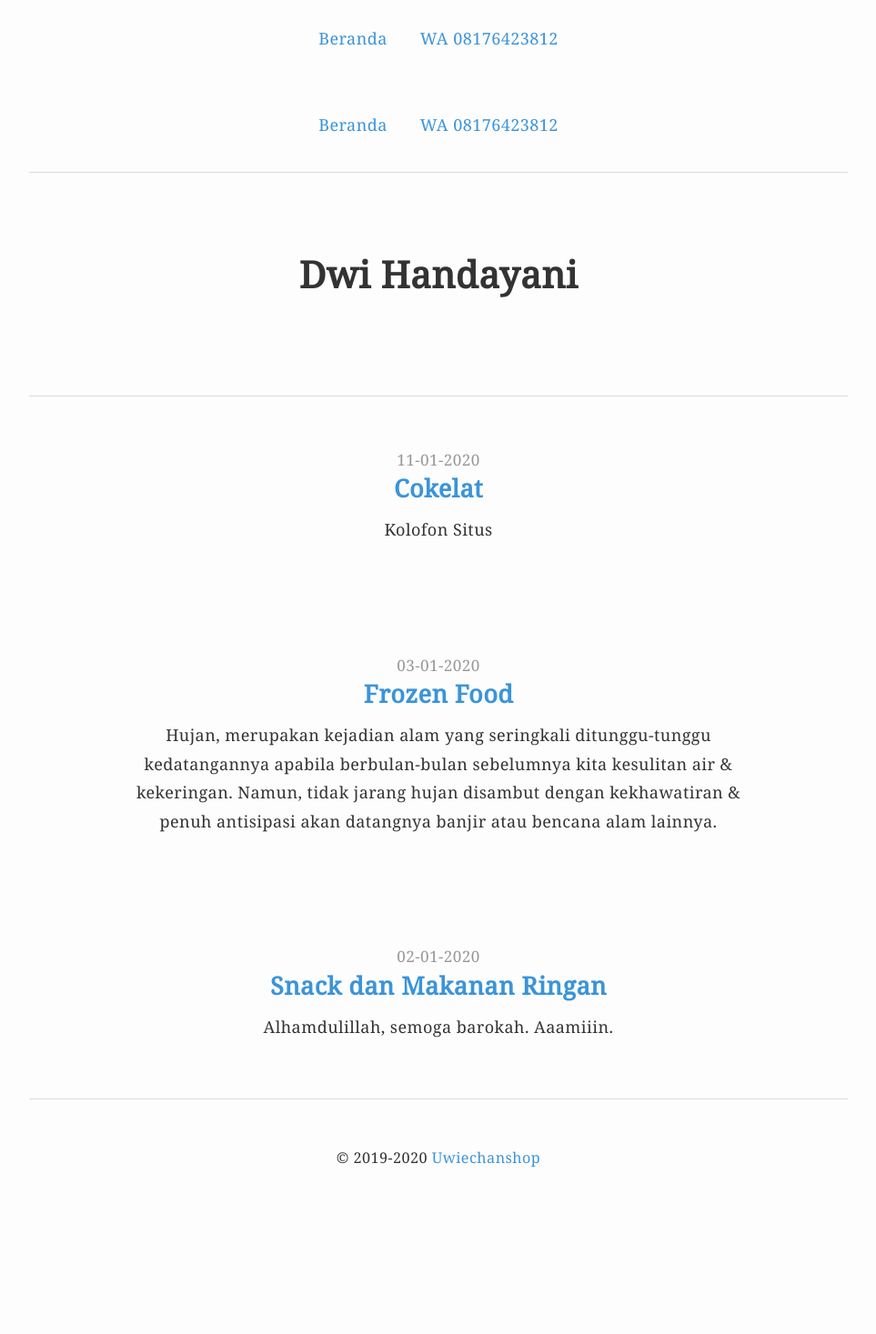
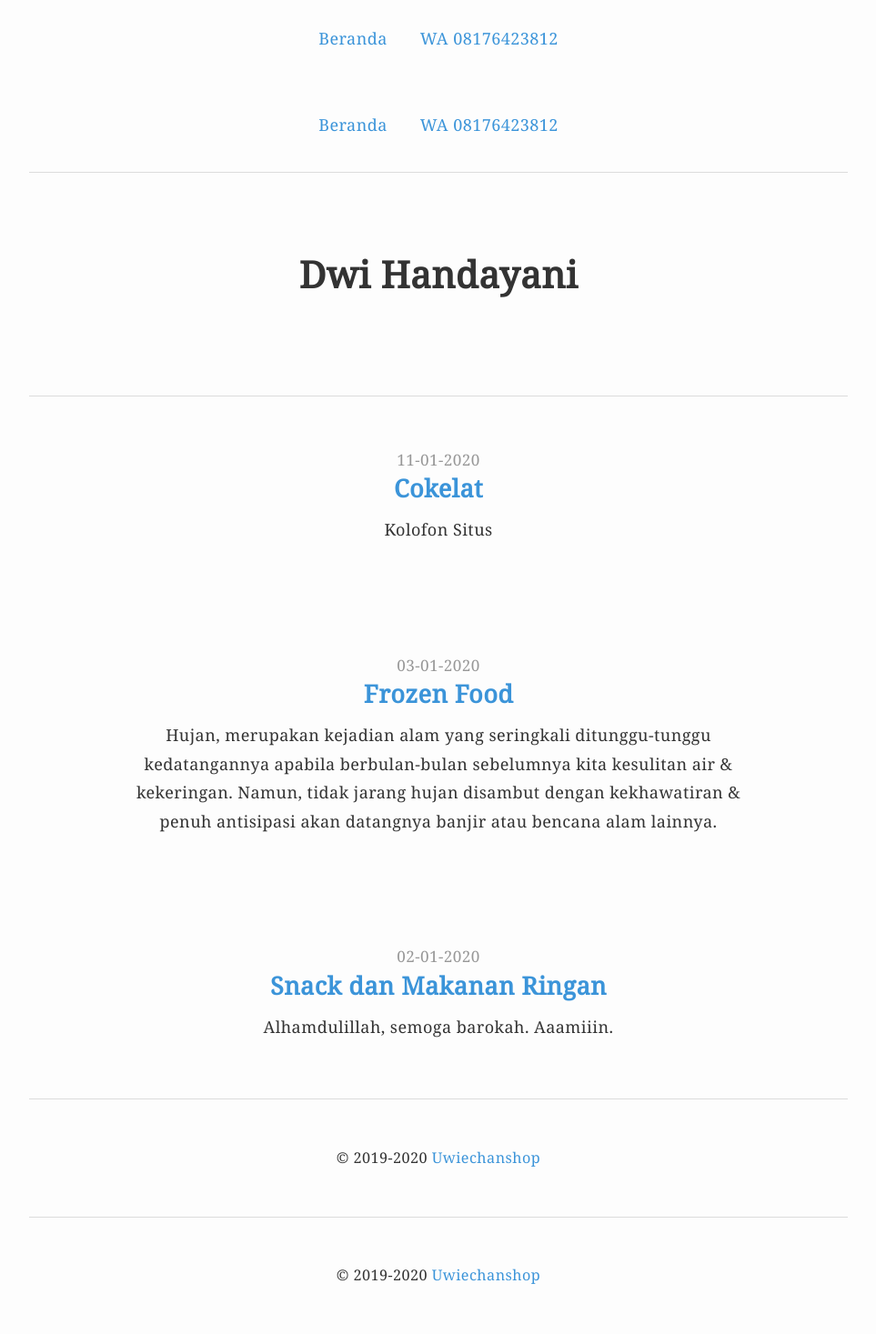
Before and after one commit to krhmwn/uwiechanshop, a Jekyll site: the page built from index.html, in a window 1280 px wide. Shown: the whole page at 91% size, without its empty margins (158-1121 px from the left). Built offline with Jekyll 4.4.1, drawn with Linux system fonts in a browser that asks for light colours; before the commit the page ends 1338 px from its top, so only the background shows below that.

Commit message:
Update v.1.2

```diff
--- a/_layouts/default.html
+++ b/_layouts/default.html
@@ -26,6 +26,7 @@
 <div class="container">
 <nav><ul><li><a href="/">Beranda</a></li><li><a href="https://api.whatsapp.com/send?phone=628176423812&text=Assalamualaykum%2C%20saya%20mau%20pesan%20...">WA 08176423812</a></li></ul></nav>
 {{ content }}
+<footer>&copy; 2019-{{ site.time | date: "%Y" }} <a href="/">{{ site.title }}</a></footer>
 </div>
 </body>
 </html>
```
